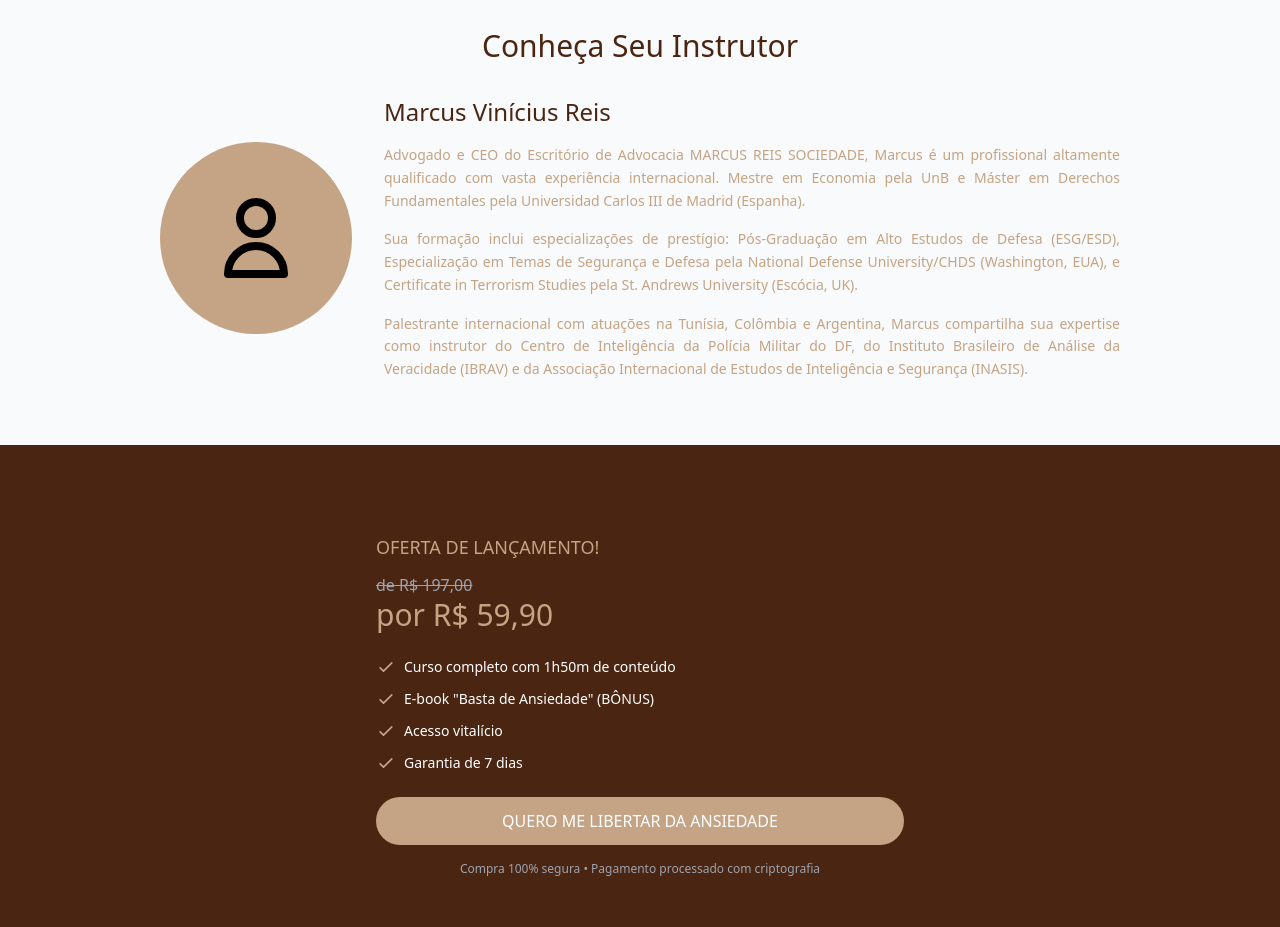
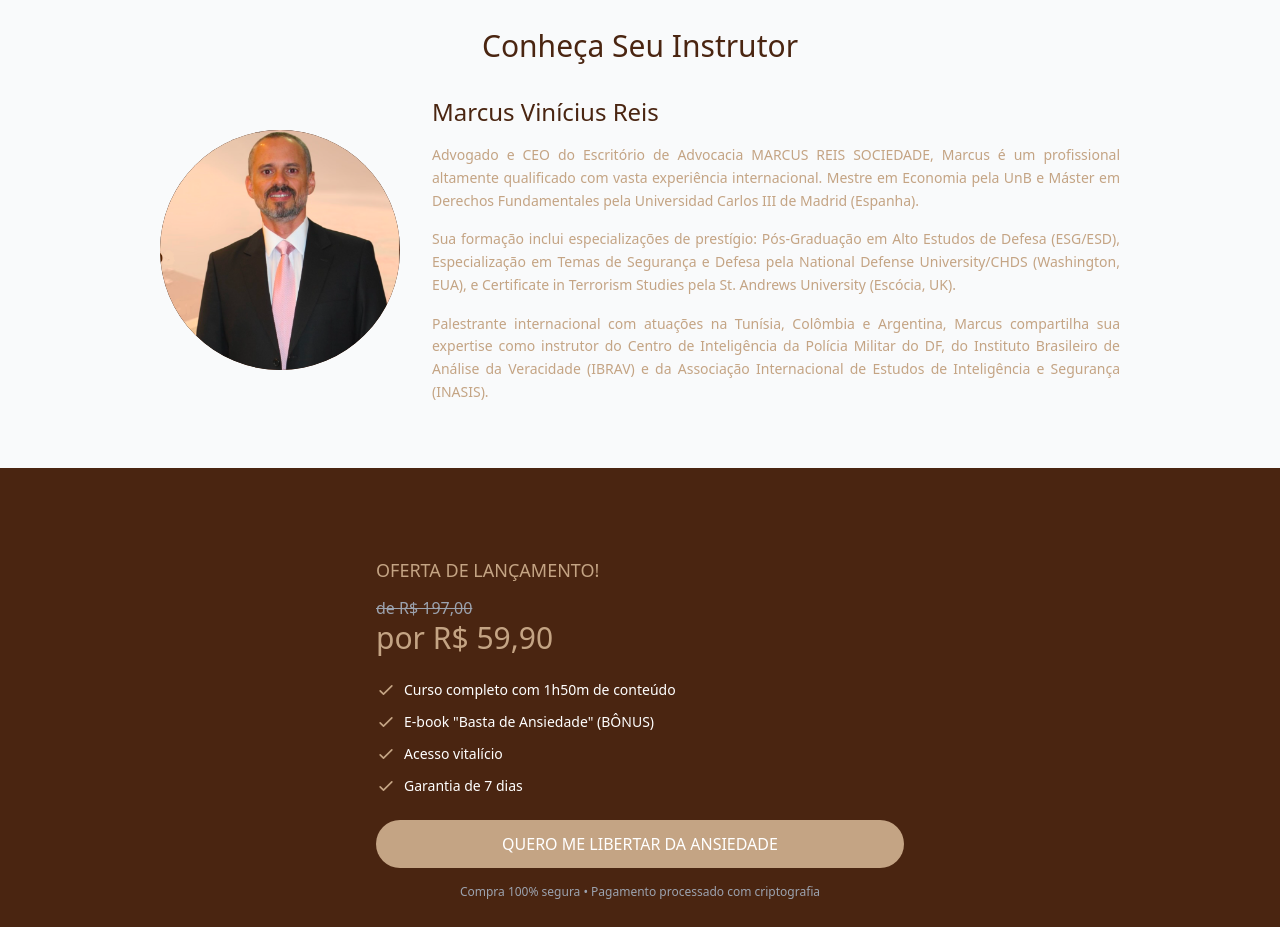
Before and after one commit to alvaronetobsb/landing-ansiedade-zero, a plain HTML site: page index.html in a window 1280 px wide. Shown: the part 1580-2507 px from the top of the page. Drawn offline with nearby package versions, Linux system fonts and the light colour scheme.

Commit message:
Adicionado a imagem do instrutor Marcus

```diff
--- a/index.html
+++ b/index.html
@@ -286,8 +286,9 @@
         </h2>
         <div class="mt-8 flex flex-col md:flex-row items-center gap-8">
           <div
-            class="w-48 h-48 rounded-full overflow-hidden bg-bronze flex items-center justify-center"
+            class="w-60 h-60 rounded-full overflow-hidden bg-custom-brown flex items-center justify-center"
           >
+            <!--
             <svg
               class="w-24 h-24 text-custom-brown"
               xmlns="http://www.w3.org/2000/svg"
@@ -302,6 +303,8 @@
                 d="M16 7a4 4 0 11-8 0 4 4 0 018 0zM12 14a7 7 0 00-7 7h14a7 7 0 00-7-7z"
               />
             </svg>
+          -->
+            <img src="/img/Marcus-2.png" />
           </div>
           <div class="flex-1">
             <h3 class="text-2xl font-light text-brow mb-4">
```
Also changed, not shown: img/Marcus-2.png (added), img/Marcus.png (added), 1 other file.
